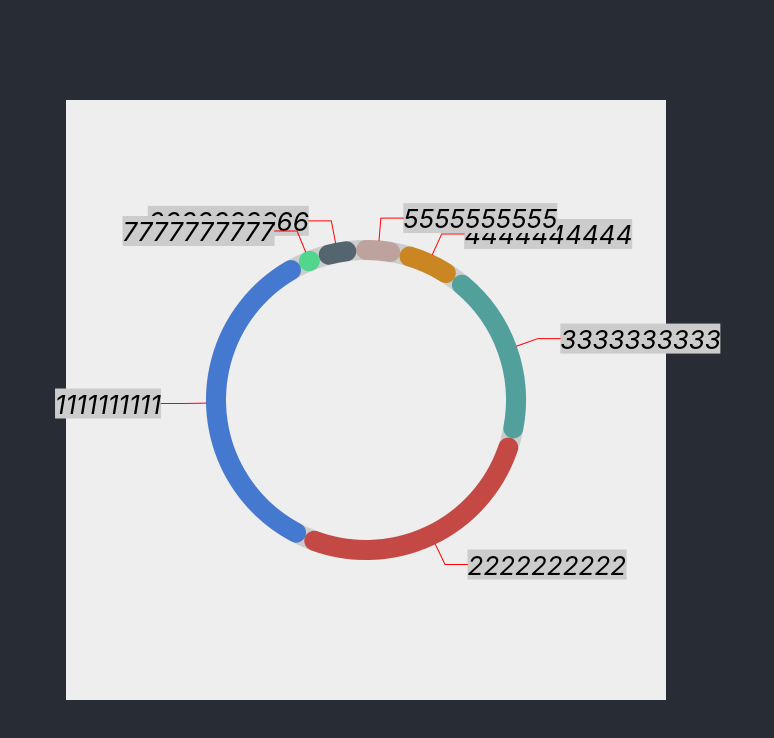
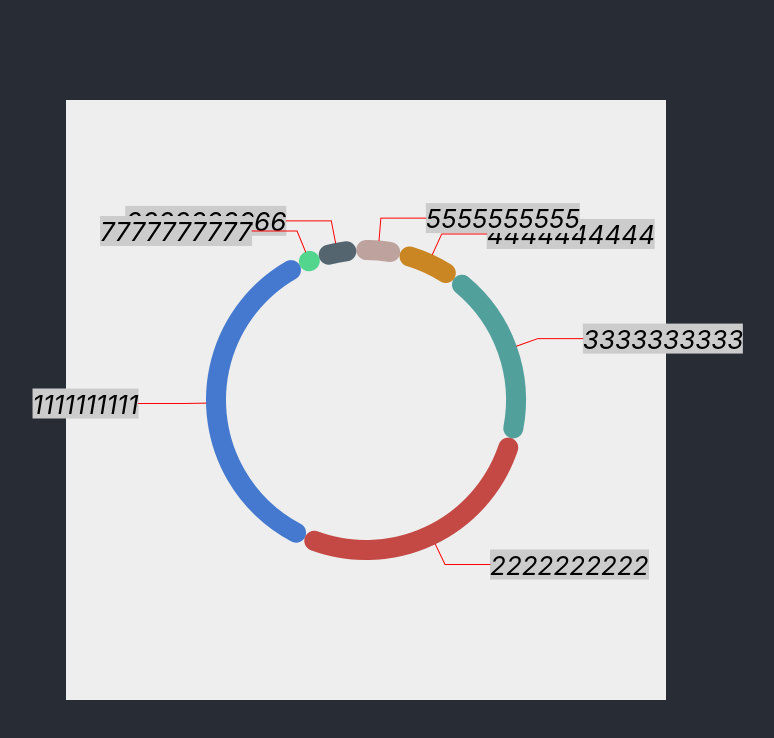
Before and after one commit to lxx2013/donut-chart, a React (Create React App) app: page / in a window 1280 px wide. Shown: the top 738 px of the page, without its empty margins (274-1048 px from the left). Built offline with nearby package versions, Linux system fonts and the light colour scheme.

Commit message:
style: 样式微调

```diff
--- a/src/App.tsx
+++ b/src/App.tsx
@@ -9,10 +9,12 @@ const App: React.FC = () => {
         <DonutChart
           width={600}
           height={600}
-          values={[0.4, 0.3, 0.2, 0.05, 0.03, 0.019, 0.001]} //{[0.8, 0.18, 0.02]}
+          values={[0.4, 0.3, 0.2, 0.05, 0.03, 0.019, 0.001]}
+          //values={[0.8, 0.18, 0.02]}
           labels={[1, 2, 3, 4, 5, 6, 7].map(x => (
             <i className="test">{Array(10).fill(x)}</i>
           ))}
+          backgroundColor="#eee"
           lineCap="round"
           radius={150}
           lineWidth={20}
--- a/src/components/DonutChart/donutChartWithCanvas.ts
+++ b/src/components/DonutChart/donutChartWithCanvas.ts
@@ -166,7 +166,7 @@ export default class donutChartWithCanvas {
   public drawLineToLabel(startX: number, startY: number, angle: number) {
     const DEFAULT_LENGTH = this.option.radius * 0.15
     const [midX, midY] = [startX + DEFAULT_LENGTH * Math.sin(aToR(angle)), startY - DEFAULT_LENGTH * Math.cos(aToR(angle))]
-    const [endX, endY] = [midX + (angle > 180 ? -1 : 1) * DEFAULT_LENGTH, midY]
+    const [endX, endY] = [midX + (angle > 180 ? -1 : 1) * 2 * DEFAULT_LENGTH, midY]
     const { ctx } = this
     ctx.save()
     ctx.rotate(aToR(-ROTATE_ANGLE));
```
